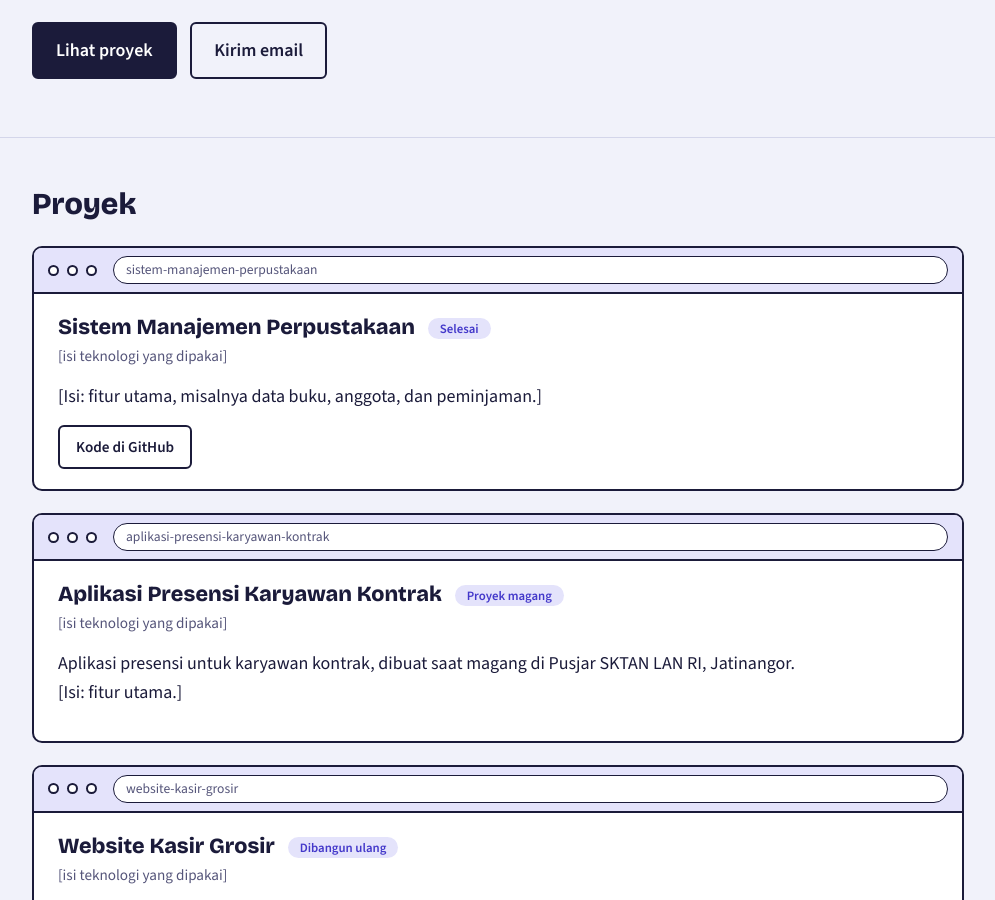
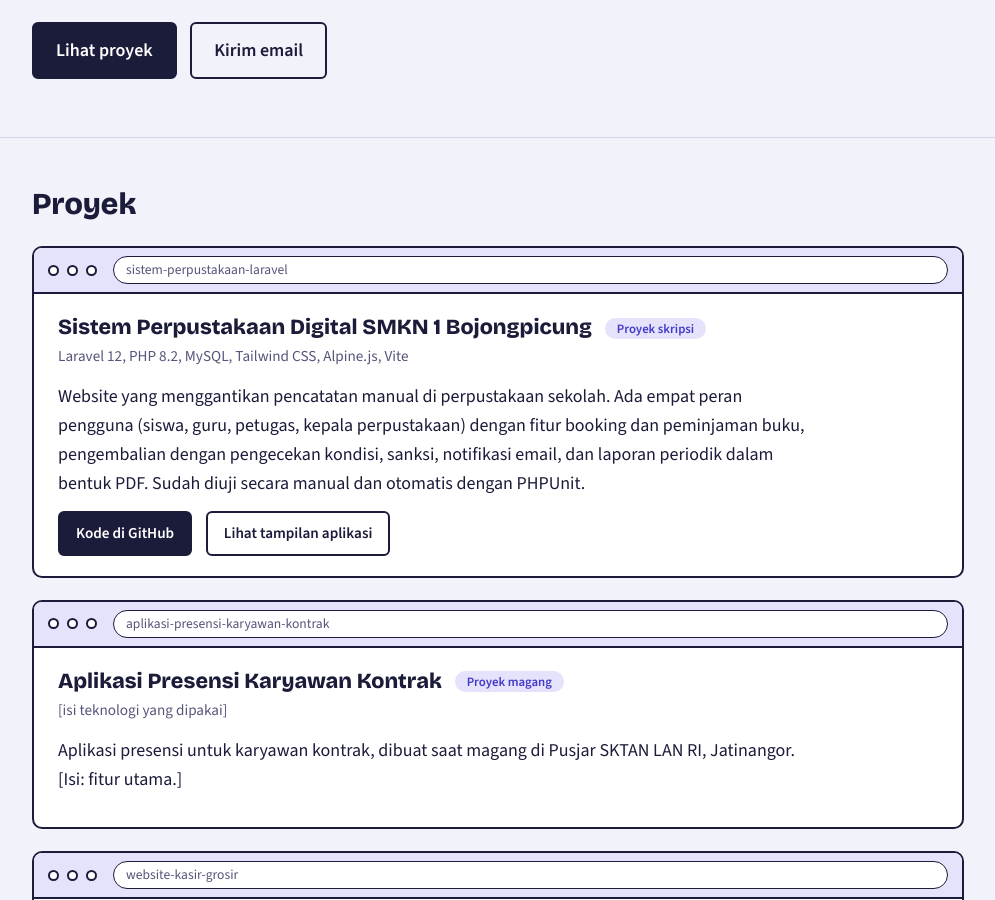
Before and after one commit to Yeshiana/yeshiana.github.io, a Jekyll site: the page index.html, which Jekyll copies as it is, in a window 1280 px wide and 900 px high, scrolled down 562 px. Shown: the whole window, without its empty margins (142-1137 px from the left). Built offline with Jekyll 4.4.1, drawn with Linux system fonts in a browser that asks for light colours.

Commit message:
Add files via upload

```diff
--- a/index.html
+++ b/index.html
@@ -113,12 +113,13 @@ footer{padding:26px 0 40px;color:var(--muted);font-size:.9rem;border-top:1px sol
       <h2>Proyek</h2>
 
       <article class="proj">
-        <div class="bar" aria-hidden="true"><span class="dot"></span><span class="dot"></span><span class="dot"></span><span class="url">sistem-manajemen-perpustakaan</span></div>
+        <div class="bar" aria-hidden="true"><span class="dot"></span><span class="dot"></span><span class="dot"></span><span class="url">sistem-perpustakaan-laravel</span></div>
         <div class="body">
-          <h3>Sistem Manajemen Perpustakaan <span class="chip">Selesai</span></h3>
-          <p class="stack">[isi teknologi yang dipakai]</p>
-          <p>[Isi: fitur utama, misalnya data buku, anggota, dan peminjaman.]</p>
-          <a class="btn ghost" href="#">Kode di GitHub</a>
+          <h3>Sistem Perpustakaan Digital SMKN 1 Bojongpicung <span class="chip">Proyek skripsi</span></h3>
+          <p class="stack">Laravel 12, PHP 8.2, MySQL, Tailwind CSS, Alpine.js, Vite</p>
+          <p>Website yang menggantikan pencatatan manual di perpustakaan sekolah. Ada empat peran pengguna (siswa, guru, petugas, kepala perpustakaan) dengan fitur booking dan peminjaman buku, pengembalian dengan pengecekan kondisi, sanksi, notifikasi email, dan laporan periodik dalam bentuk PDF. Sudah diuji secara manual dan otomatis dengan PHPUnit.</p>
+          <a class="btn primary" href="https://github.com/Yeshiana/sistem-perpustakaan-laravel">Kode di GitHub</a>
+          <a class="btn ghost" href="https://github.com/Yeshiana/sistem-perpustakaan-laravel/tree/main/docs/screenshots">Lihat tampilan aplikasi</a>
         </div>
       </article>
       <article class="proj">
```
